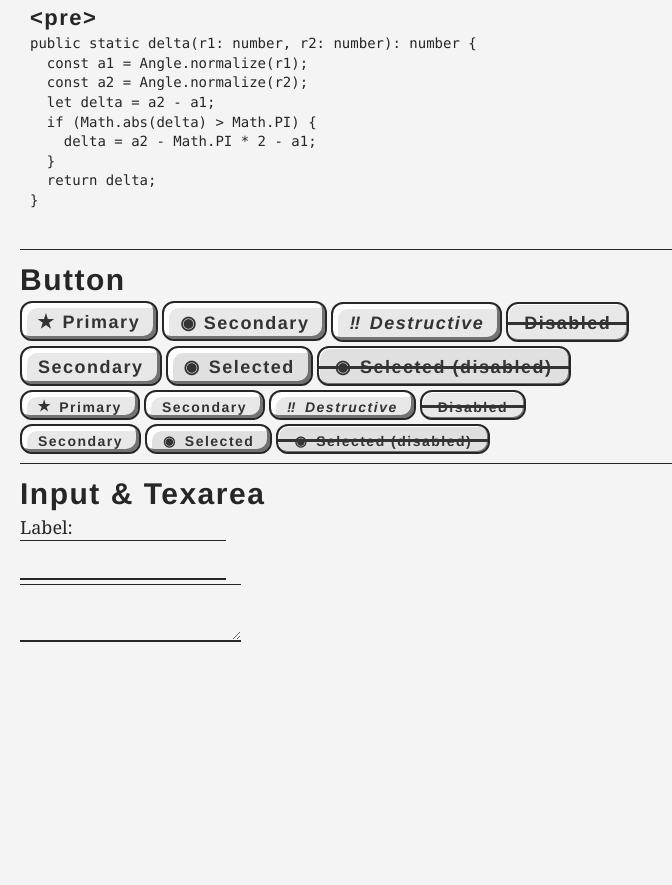
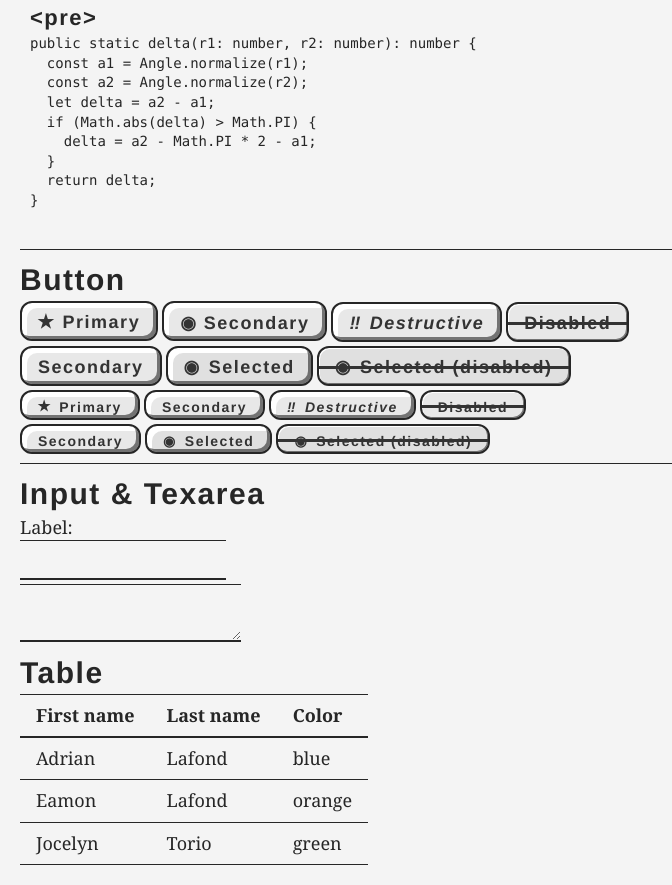
Before and after one commit to adrianlafond/design-system, a website built with webpack: page demo/index.html in a window 1280 px wide. Shown: the part 812-1697 px from the top of the page, without its empty margins (0-672 px from the left). Before the commit the page ends 1480 px from the top, so only its background shows below. Built offline with nearby package versions, Linux system fonts and the light colour scheme.

Commit message:
style table

```diff
--- a/demo/index.html
+++ b/demo/index.html
@@ -101,6 +101,35 @@ public static delta(r1: number, r2: number): number {
   <div class="v-space">
     <textarea class="adrian-textarea"></textarea>
   </div>
+
+  <h2>Table</h2>
+
+  <table class="adrian-table v-space">
+    <thead>
+      <tr>
+        <th>First name</th>
+        <th>Last name</th>
+        <th>Color</th>
+      </tr>
+    </thead>
+    <tbody>
+      <tr>
+        <td>Adrian</td>
+        <td>Lafond</td>
+        <td>blue</td>
+      </tr>
+      <tr>
+        <td>Eamon</td>
+        <td>Lafond</td>
+        <td>orange</td>
+      </tr>
+      <tr>
+        <td>Jocelyn</td>
+        <td>Torio</td>
+        <td>green</td>
+      </tr>
+    </tbody>
+  </table>
 </main>
 
 </body>
--- /dev/null
+++ b/scss/_table.scss
@@ -0,0 +1,20 @@
+.#{$namespace}-table {
+  th,
+  thead td {
+    font-weight: bold;
+  }
+  td, th {
+    padding: 8px 16px;
+    text-align: left;
+  }
+  thead tr {
+    border-width: 1px 0 2px;
+    border-style: solid;
+    border-color: $fgcolor;
+  }
+  tr {
+    border-width: 1px 0;
+    border-style: solid;
+    border-color: $fgcolor;
+  }
+}
--- a/scss/main.scss
+++ b/scss/main.scss
@@ -5,6 +5,7 @@
 @import 'text';
 @import 'button';
 @import 'input';
+@import 'table';
 @import 'hr';
 @import 'body';
 @import 'html';
```
